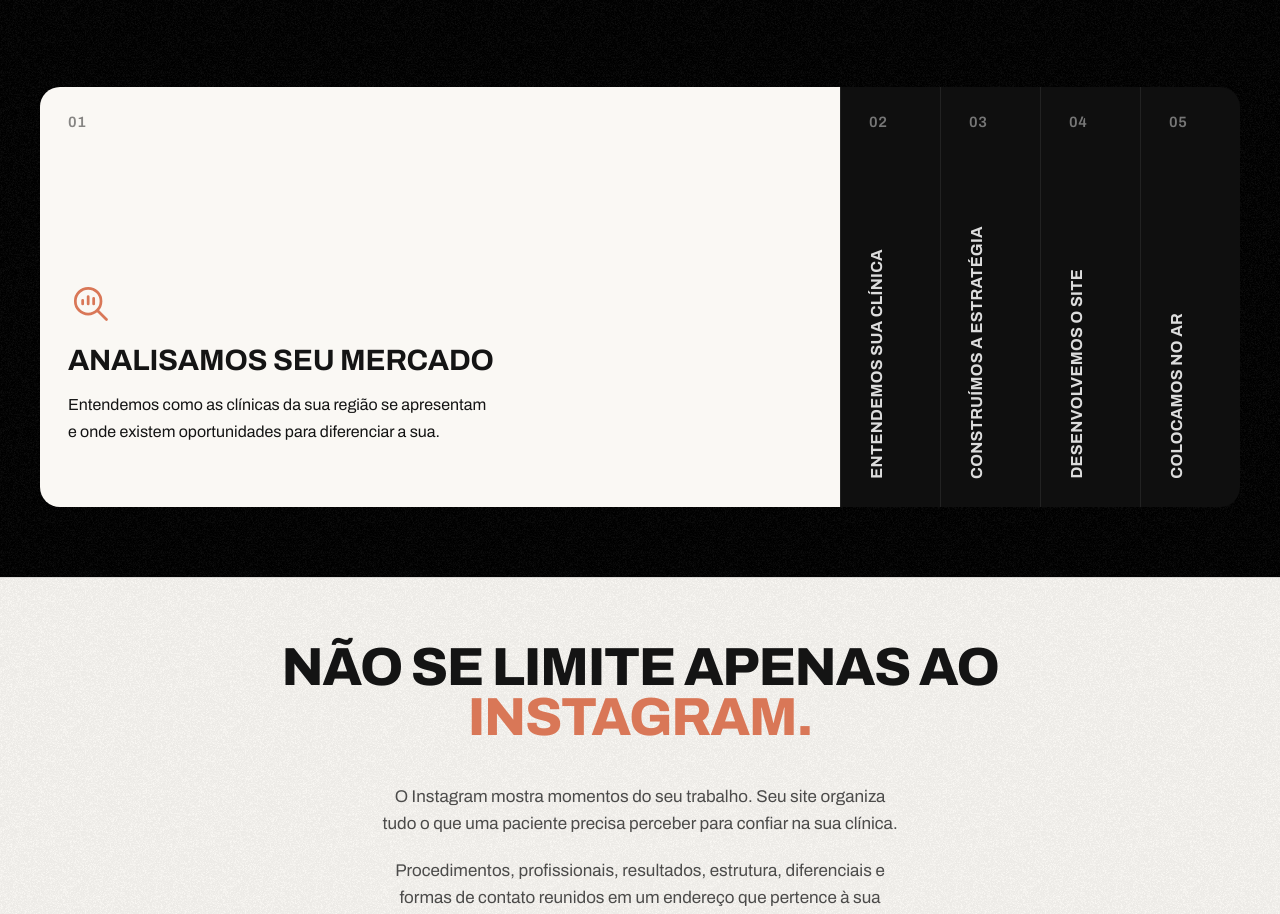
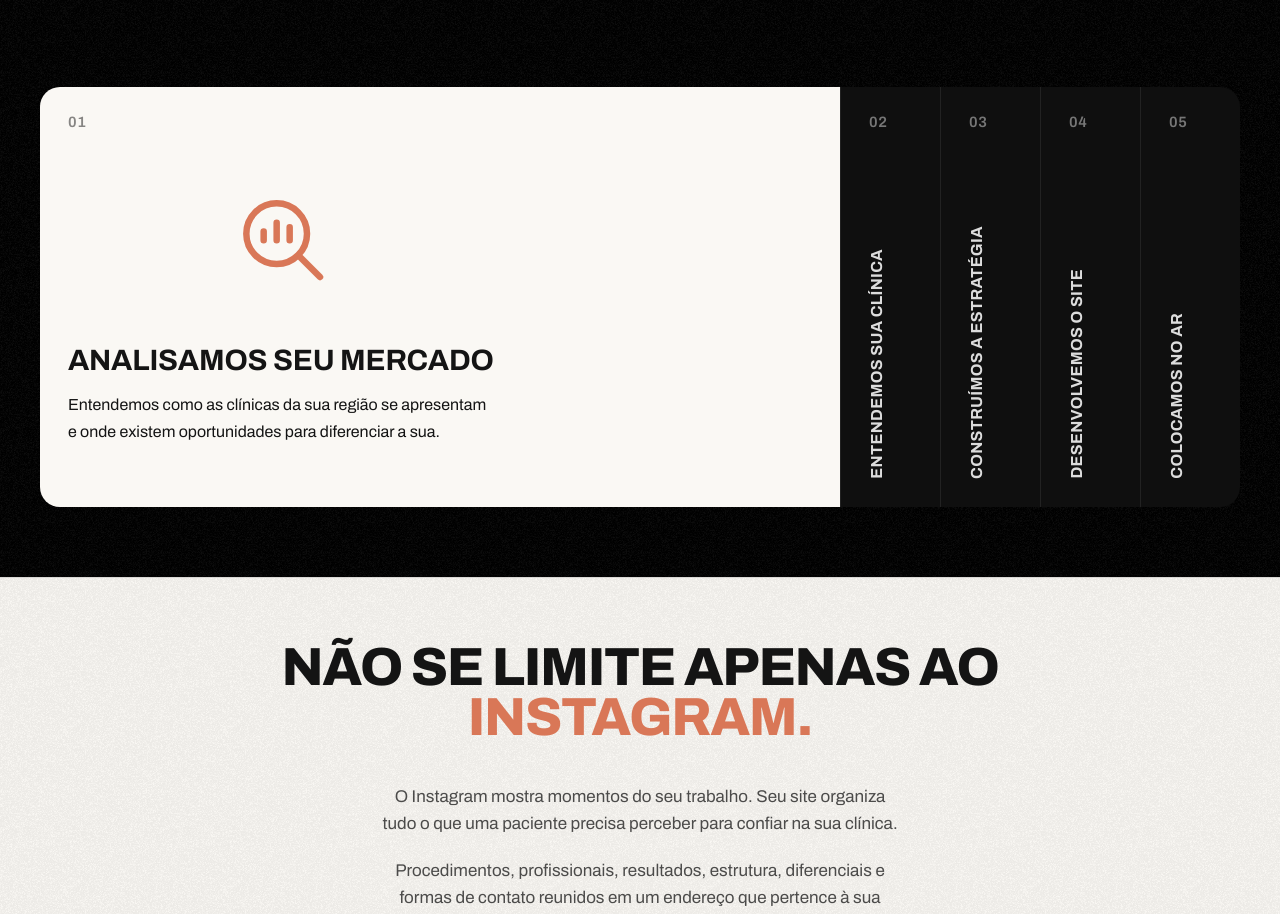
Before and after one commit to mourawebdesign-code/rume.proposta, a React (Vite) app: page / in a window 1280 px wide. Shown: the part 4468-5382 px from the top of the page. Built offline with nearby package versions, Linux system fonts and the light colour scheme.

Commit message:
Ícones das etapas centralizados e maiores
Co-Authored-By: Claude Sonnet 5.5 <noreply@anthropic.com>

```diff
--- a/src/components/ProcessSteps.jsx
+++ b/src/components/ProcessSteps.jsx
@@ -103,15 +103,17 @@ export default function ProcessSteps() {
                 {isActive ? (
                   <motion.div
                     key="open"
-                    className="process-content"
+                    className="process-open"
                     initial={{ opacity: 0, y: 10 }}
                     animate={{ opacity: 1, y: 0 }}
                     exit={{ opacity: 0, y: -6 }}
                     transition={{ duration: 0.35, delay: 0.2, ease: EASE }}
                   >
-                    {icons[i]}
-                    <h3 className="process-title">{s.title}</h3>
-                    <p className="process-text">{s.text}</p>
+                    <div className="process-icon-wrap">{icons[i]}</div>
+                    <div className="process-content">
+                      <h3 className="process-title">{s.title}</h3>
+                      <p className="process-text">{s.text}</p>
+                    </div>
                   </motion.div>
                 ) : (
                   <motion.span
--- a/src/layout.css
+++ b/src/layout.css
@@ -490,11 +490,22 @@
   margin-top: auto;
   margin-bottom: 34px;
 }
+.process-open {
+  flex: 1;
+  display: flex;
+  flex-direction: column;
+  min-height: 0;
+}
+.process-icon-wrap {
+  flex: 1;
+  display: flex;
+  align-items: center;
+  justify-content: center;
+}
 .process-icon {
   display: block;
-  width: 44px;
-  height: 44px;
-  margin-bottom: 20px;
+  width: 104px;
+  height: 104px;
   color: var(--accent-orange);
 }
 .process-title {
@@ -1145,9 +1156,8 @@
     margin-bottom: 8px;
   }
   .process-icon {
-    width: 34px;
-    height: 34px;
-    margin-bottom: 14px;
+    width: 88px;
+    height: 88px;
   }
   .process-title {
     font-size: 21px;
```
